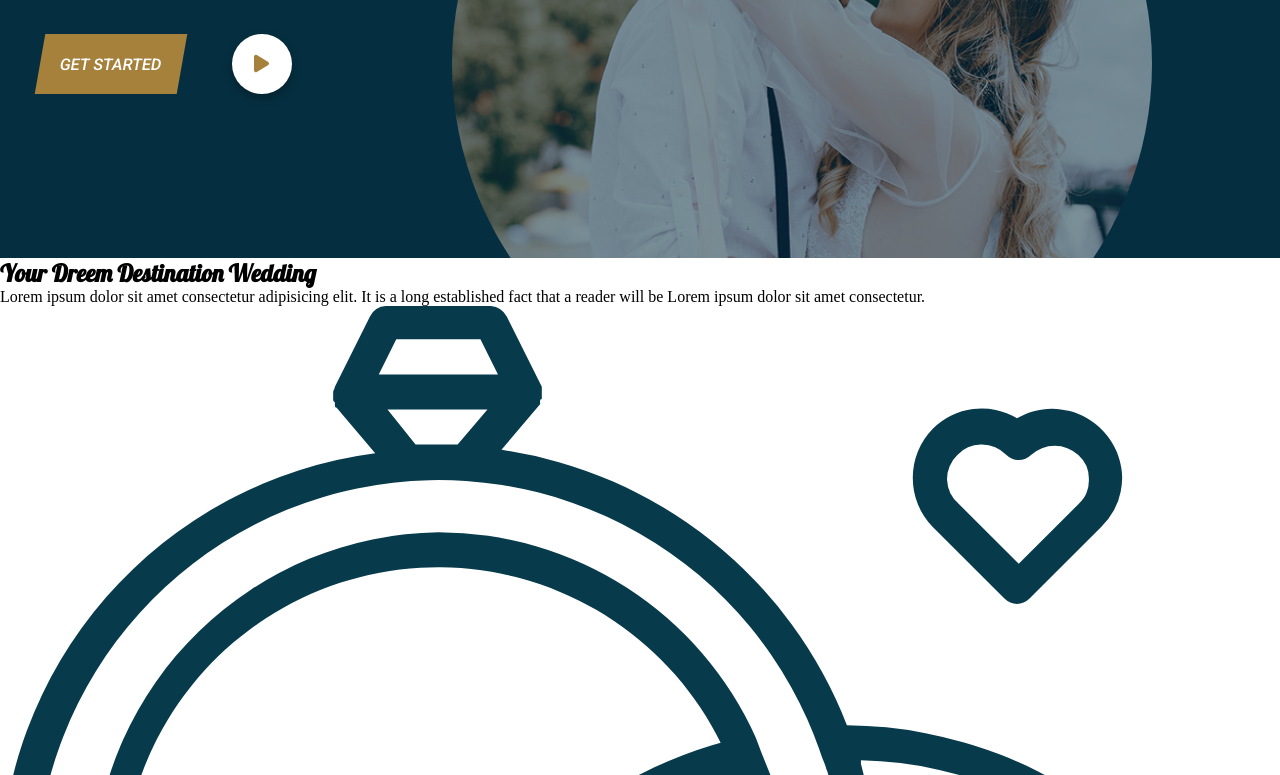
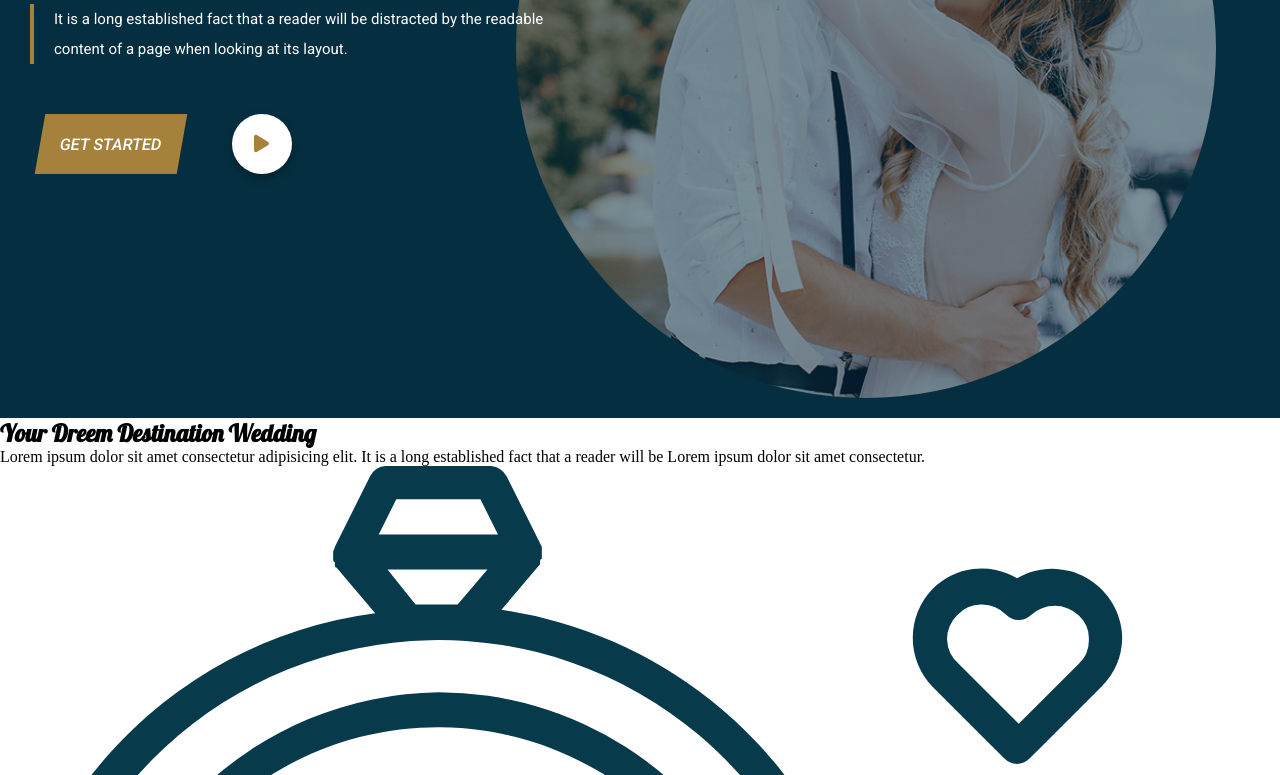
Before and after one commit to Yomyom25/ladingpage-wenddingplanner, a plain HTML site: page index.html in a window 1280 px wide. Shown: the part 525-1300 px from the top of the page. Drawn offline with Linux system fonts and the light colour scheme; files whose address does not match are found by name.

Commit message:
Update styles.css

```diff
--- a/css/styles.css
+++ b/css/styles.css
@@ -160,7 +160,8 @@ header {
 /* SECCION: MAIN */
 .main-section {
     background-color: var(--color-azul);
-    height: 80vh;
+    height: 100vh;
+    max-height: 900px;
     display: flex;
     position: relative;
     overflow: hidden;
@@ -243,8 +244,8 @@ header {
 
 .img-fondo {
     position: absolute;
-    right: 10%;
-    top: 15%;
+    right: 5%;
+    top: 10%;
     z-index: 1;
 }
 
```
